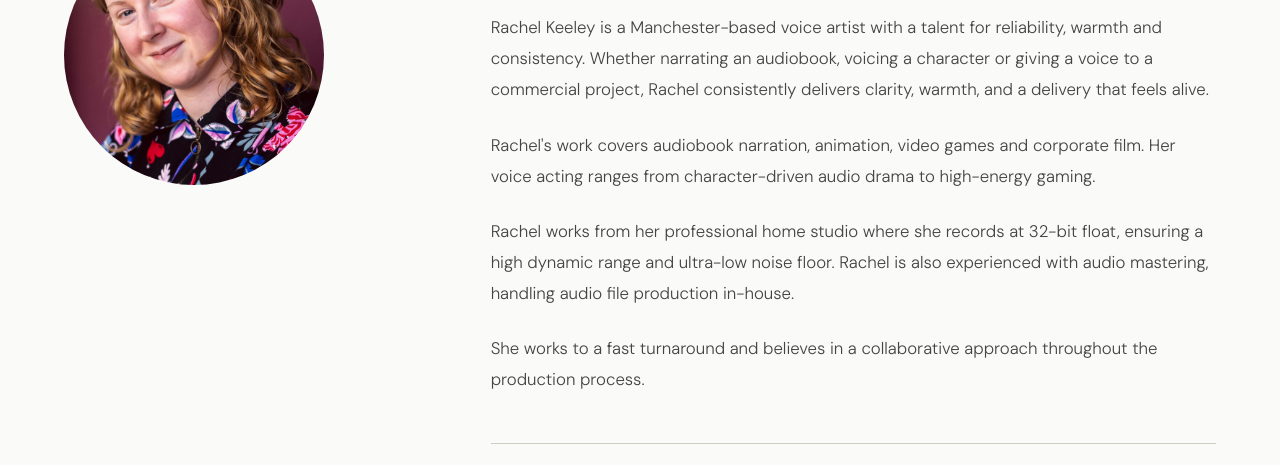
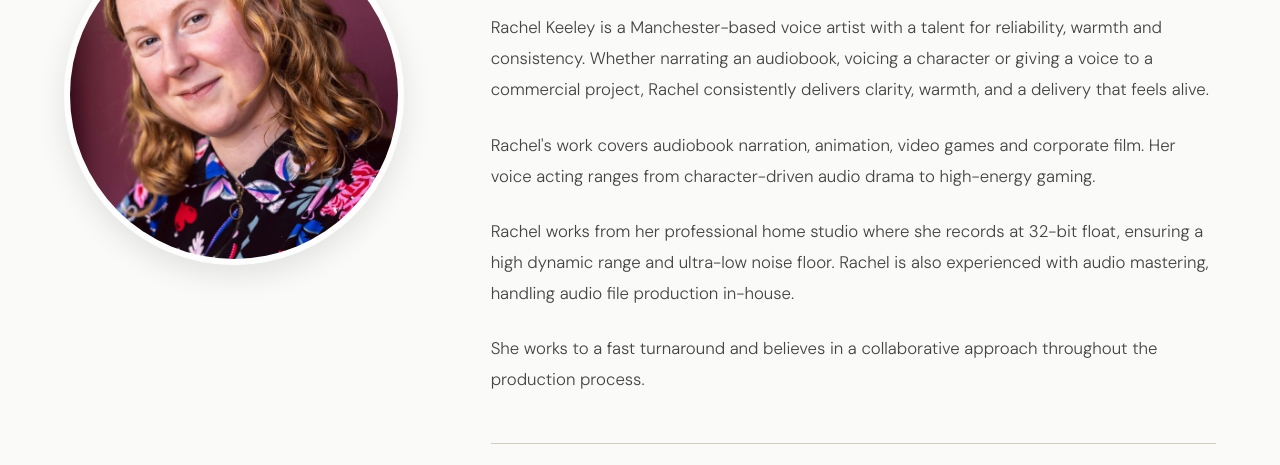
Before and after one commit to Jaedee/rachelkeeley, a website: page public/index.html in a window 1280 px wide. Shown: the part 640-1105 px from the top of the page. Drawn offline with nearby package versions, Linux system fonts and the light colour scheme; no server answers; a web font is replaced by a local one.

Commit message:
modified:   public/index.html

```diff
--- a/public/index.html
+++ b/public/index.html
@@ -316,11 +316,21 @@
   }
 
   .big-headshot {
-  width: 260px;
-  height: 260px;
+  width: 340px;
+  height: 340px;
   border-radius: 50%;
   overflow: hidden;
   position: relative;
+
+  /* softened border treatment */
+  border: 6px solid rgba(255, 255, 255, 0.65);
+
+  /* soft depth */
+  box-shadow:
+    0 10px 30px rgba(0,0,0,0.10),
+    0 0 0 1px rgba(255,255,255,0.35);
+
+  backdrop-filter: blur(2px);
 }
 
 .big-headshot img {
```
